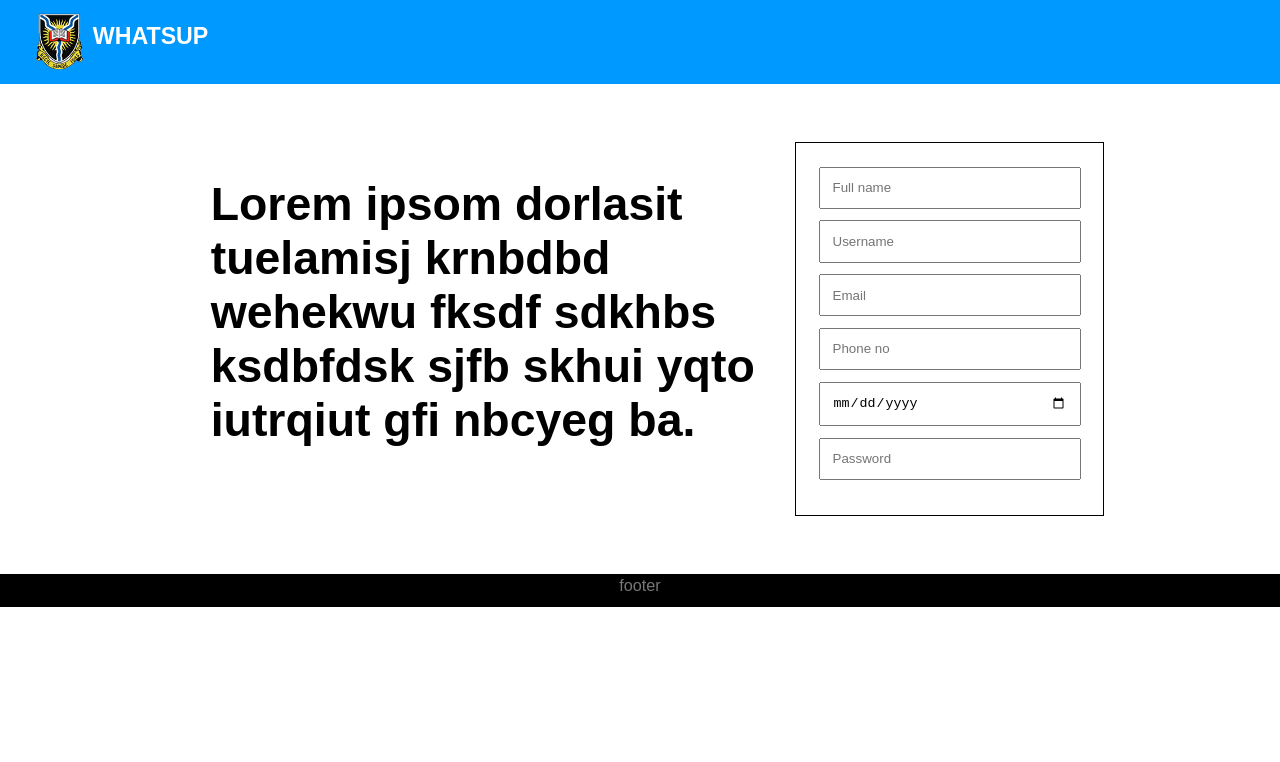
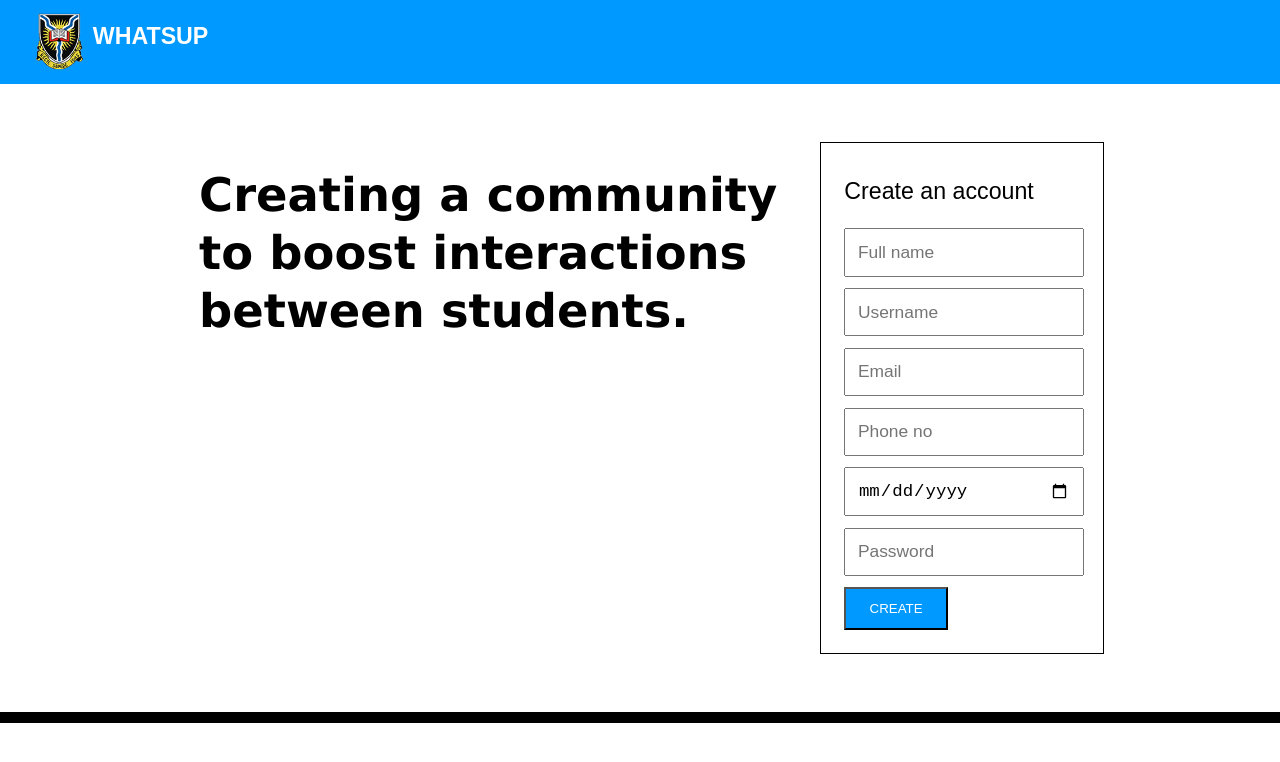
Before and after one commit to ashrofdev/whatsup, a React (Create React App) app: page / in a window 1280 px wide. Shown: the top 762 px of the page. Built offline with nearby package versions, Linux system fonts and the light colour scheme; no server answers; the database is empty.

Commit message:
starting the project

```diff
--- a/src/App.js
+++ b/src/App.js
@@ -2,17 +2,19 @@ import React, { Component } from 'react';
 import './app.css'
 
 import { firebaseDB } from './Server';
-import { scroller } from 'react-scroll'
+// import { regDetails } from './components/DomEls'
 
 import Header from './components/Header/Header';
 import Footer from './components/Footer/Footer';
 import LandPage from './components/landingPage/LandPage';
+import Home from './components/HomePage/Home';
 
 
 class App extends Component {
   state = {
-      clients: [],
-      password: 'timi0717'
+      users: [],
+      user: {},
+      route: 'landing'
   }
   async componentDidMount(){
     const clients = []
@@ -26,12 +28,33 @@ class App extends Component {
 
   }
 
+  renderUser = (e) => {
+    e.preventDefault()
+    const regDetails = {
+      name: document.querySelector('.name').value,
+      email: document.querySelector('.mail').value,
+      username: document.querySelector('.username').value,
+      phone: document.querySelector('.phone').value,
+      date: document.querySelector('.date').value,
+      password: document.querySelector('.password').value,
+    }
+    this.setState({user: regDetails})
+    console.log(this.state.user)
+    this.setState({route: 'home'})
+  }
+
   render() {
 
     return (
       <div className="App">
         <Header/>
-        <LandPage/>
+        {this.state.route === 'landing'?
+          <LandPage renderUser={this.renderUser}/>:
+          this.state.route === 'home'?
+            <Home/>:
+            null
+
+        }
         <Footer/>
       </div>
     );
--- a/src/app.css
+++ b/src/app.css
@@ -1,3 +1,8 @@
+:root {
+    --color-primary: rgb(0, 153, 255);
+    --color-primary-dark: rgb(2, 56, 92);
+}
+
 body {
     padding: 0;
     margin: 0;
@@ -36,9 +41,6 @@ p {
     display: grid;
     grid-template-columns: minmax(2rem, 1fr) repeat(4, 20rem) minmax(2rem, 1fr);
 }
-.section_content {
-    grid-column: 2/6;
-}
 figure img {
     width: 100%;
     height: 100%;
--- /dev/null
+++ b/src/components/DomEls.js
@@ -0,0 +1,8 @@
+// export const regDetails = {
+//     name: document.querySelector('.name').value,
+//     email: document.querySelector('.mail').value,
+//     username: document.querySelector('.username').value,
+//     phone: document.querySelector('.phone').value,
+//     date: document.querySelector('.date').value,
+//     password: document.querySelector('.password').value,
+// }
--- a/src/components/Footer/Footer.js
+++ b/src/components/Footer/Footer.js
@@ -4,7 +4,7 @@ import './footer.css'
 const Footer = () => {
     return (
         <div className="footer">
-            <p>footer</p>
+            <p></p>
         </div>
     );
 };
--- a/src/components/Header/head.css
+++ b/src/components/Header/head.css
@@ -1,5 +1,5 @@
 .header {
-    background-color: rgb(0, 153, 255);
+    background-color: var( --color-primary);
 }
 .header .heading {
     color: white;
--- /dev/null
+++ b/src/components/HomePage/Home.js
@@ -0,0 +1,17 @@
+import React from 'react';
+import './home.css'
+
+const Home = () => {
+    return (
+        <div className="home">
+            <header>
+                <figure>
+                    <img />
+                </figure>
+                <h2>User Name</h2>
+            </header>
+        </div>
+    );
+};
+
+export default Home;
--- /dev/null
+++ b/src/components/HomePage/home.css
@@ -0,0 +1,8 @@
+.home {
+    color: white;
+}
+
+.home header {
+    padding: 1rem 3rem;
+    background-color: var(--color-primary-dark);
+}
--- a/src/components/landingPage/LandPage.js
+++ b/src/components/landingPage/LandPage.js
@@ -1,20 +1,21 @@
 import React from 'react';
 import './land.css'
 
-const LandPage = () => {
+const LandPage = ({renderUser}) => {
     return (
         <div className="landing">
             <h2>
-                Lorem ipsom dorlasit tuelamisj krnbdbd wehekwu fksdf sdkhbs ksdbfdsk
-                sjfb skhui yqto iutrqiut gfi nbcyeg ba.
+                Creating a community to boost interactions between students.
             </h2>
             <form>
+                <h3>Create an account</h3>
                 <input placeholder="Full name" className="name"/>
                 <input placeholder="Username" className="username"/>
                 <input placeholder="Email" type="email" className="mail"/>
                 <input placeholder="Phone no" className="phone"/>
                 <input placeholder="date of birth" type="date" className="date"/>
                 <input placeholder="Password" type="password" className="password"/>
+                <button onClick={(e)=>renderUser(e)}>CREATE</button>
             </form>
         </div>
     );
--- a/src/components/landingPage/land.css
+++ b/src/components/landingPage/land.css
@@ -5,17 +5,32 @@
     padding: 5rem;
 }
 .landing h2 {
-    padding: 3rem;
+    padding: 2rem;
     font-size: 4rem;
+    line-height: 5rem;
+    font-family: Verdana, Geneva, Tahoma, sans-serif;
+}
+.landing h3 {
+    font-size: 2rem;
+    padding: 1rem 0;
 }
 .landing form {
     border: 1px solid black;
     padding: 2rem;
     justify-self: flex-end;
+    width: 70%;
 }
 .landing form input {
     width: 90%;
+    font-size: 1.5rem;
     padding: 1rem;
+    outline: none;
     margin: auto;
     margin-bottom: 1rem;
 }
+button {
+    outline: none;
+    background-color: var( --color-primary);
+    padding: 1rem 2rem;
+    color: white;
+}
```
Also changed, not shown: 16 other files (tests, documents, lock files or other folders).
